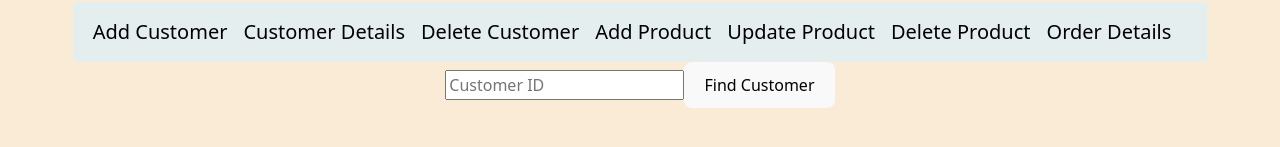
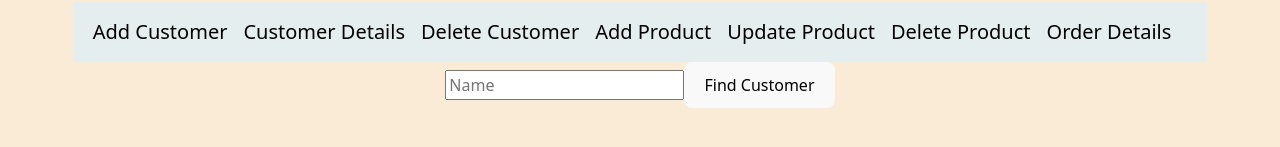
Before and after one commit to meganarmas/Mini-Project-React-E-commerce-Web-Application, a React (Vite) app in the folder e-commerce-web-app/: page /add-customer-list in a window 1280 px wide. Shown: the part 337-484 px from the top of the page. Built offline with nearby package versions, Linux system fonts and the light colour scheme; the HTML template or start-up script is replaced by a standard one.

Commit message:
fix errors

```diff
--- a/e-commerce-web-app/src/components/Customer/CustomerDetails.jsx
+++ b/e-commerce-web-app/src/components/Customer/CustomerDetails.jsx
@@ -3,13 +3,13 @@ import axios from 'axios';
 import { Button } from "react-bootstrap";
 
 const CustomerDetail = () => {
-    const [customerId, setCustomerId] = useState("");
+    const [name, setName] = useState("");
     const [customer, setCustomer] = useState("");
 
     const handleSubmit = (e) => {
         e.preventDefault();
         axios
-          .get(`http://127.0.0.1:5000/customer_accounts/${customerId}`)
+          .get(`http://127.0.0.1/customers/${name}`)
           .then((response) => {
             alert("Customer found!");
           })
@@ -24,9 +24,9 @@ const CustomerDetail = () => {
             <form onSubmit={handleSubmit}>
                 <input
                     type="text"
-                    value={customerId}
-                    onChange={(e) => setCustomerId(e.target.value)}
-                    placeholder="Customer ID"
+                    value={name}
+                    onChange={(e) => setName(e.target.value)}
+                    placeholder="Name"
                     required
                 />
                 <button type="submit">Find Customer</button>
--- a/e-commerce-web-app/src/components/Customer/CustomerForm.jsx
+++ b/e-commerce-web-app/src/components/Customer/CustomerForm.jsx
@@ -10,7 +10,7 @@ function CustomerForm() {
   const handleSubmit = (e) => {
     e.preventDefault();
     axios
-      .post("http://127.0.0.1:5000/customers", { name, email, phone })
+      .post("http://127.0.0.1/customers", { name, email, phone })
       .then((response) => {
         alert("Customer created successfully!");
       })
--- a/e-commerce-web-app/src/components/Customer/DeleteCustomer.jsx
+++ b/e-commerce-web-app/src/components/Customer/DeleteCustomer.jsx
@@ -9,7 +9,7 @@ function DeleteCustomer () {
     const handleDelete = (e) => {
         e.preventDefault();
         axios
-          .delete(`http://127.0.0.1:5000/customer_accounts/${id}`)
+          .delete(`http://127.0.0.1/customer_accounts/${id}`)
           .then((response) => {
             alert("Customer deleted successfully.");
           })
--- a/e-commerce-web-app/src/components/Order/OrderDetails.jsx
+++ b/e-commerce-web-app/src/components/Order/OrderDetails.jsx
@@ -10,7 +10,7 @@ const OrderDetails = () => {
     const handleSubmit = (e) => {
         e.preventDefault();
         axios
-          .get(`http://127.0.0.1:5000/orders/${id}`)
+          .get(`http://127.0.0.1/orders/${id}`)
           .then((response) => {
             alert("Order found!");
           })
--- a/e-commerce-web-app/src/components/Product/CreateProductForm.jsx
+++ b/e-commerce-web-app/src/components/Product/CreateProductForm.jsx
@@ -8,7 +8,7 @@ function CreateProductForm() {
     const handleSubmit = (e) => {
       e.preventDefault();
       axios
-        .post("http://127.0.0.1:5000/products", { name, price })
+        .post("http:/127.0.0.1/products", { name, price })
         .then((response) => {
           alert("Customer created successfully!");
         })
--- a/e-commerce-web-app/src/components/Product/DeleteProduct.jsx
+++ b/e-commerce-web-app/src/components/Product/DeleteProduct.jsx
@@ -9,7 +9,7 @@ function DeleteProduct () {
         const handleDelete = (e) => {
           e.preventDefault();
           axios
-            .delete(`http://127.0.0.1:5000/products/${id}`)
+            .delete(`http://127.0.0.1/products/${id}`)
             .then((response) => {
               alert("Product deleted successfully.");
             })
--- a/e-commerce-web-app/src/components/Product/UpdateProductForm.jsx
+++ b/e-commerce-web-app/src/components/Product/UpdateProductForm.jsx
@@ -10,7 +10,7 @@ function UpdateProduct() {
     const handleSubmit = (e) => {
       e.preventDefault();
       axios
-        .put(`http://127.0.0.1:5000/products/${id}`, { name, price })
+        .put(`http://127.0.0.1/products/${id}`, { name, price })
         .then((response) => {
           alert("Product update successfully!");
         })
```
